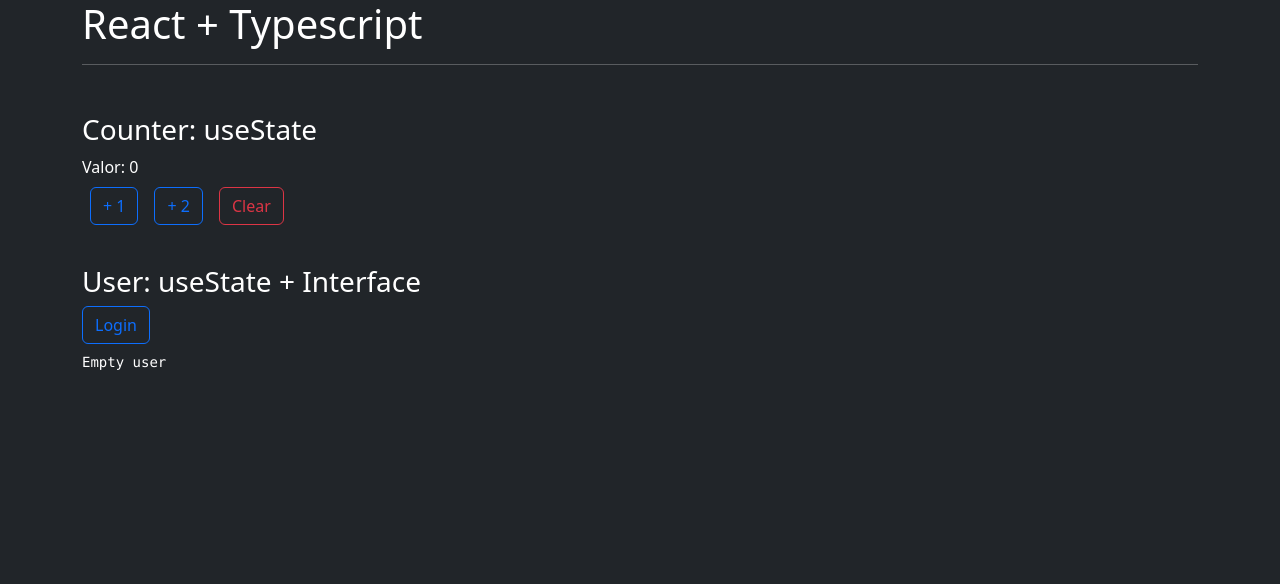
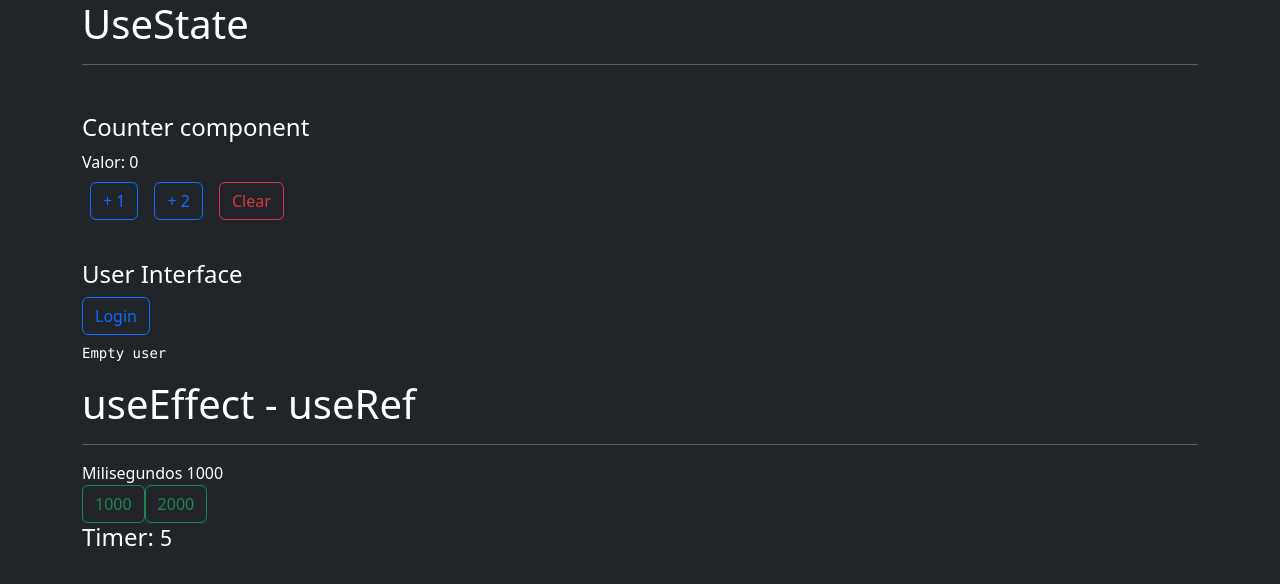
Before and after one commit to jcmurciap/react-hooks, a React (Create React App) app: page / in a window 1280 px wide. Shown: the top 584 px of the page. Built offline with nearby package versions, Linux system fonts and the light colour scheme.

Commit message:
Chore: added useEffect and useRef examples

```diff
--- a/src/App.tsx
+++ b/src/App.tsx
@@ -1,13 +1,17 @@
 import {Counter} from "./Components/Counter";
 import {User} from "./Components/User";
+import {TimerParent} from "./Components/TimerParent";
 
 function App() {
   return (
     <>
-        <h1>React + Typescript</h1>
+        <h1>UseState</h1>
         <hr/>
         <Counter />
         <User />
+        <h1>useEffect - useRef</h1>
+        <hr/>
+        <TimerParent />
     </>
   );
 }
--- a/src/Components/Counter.tsx
+++ b/src/Components/Counter.tsx
@@ -11,7 +11,7 @@ export const Counter = () => {
 
     return (
         <div className="mt-5">
-            <h3>Counter: useState</h3>
+            <h4>Counter component</h4>
             <span>Valor: {counter}</span>
             <br />
             <button className="btn btn-outline-primary m-2" onClick={() => onClick(1)}>
--- /dev/null
+++ b/src/Components/Timer.tsx
@@ -0,0 +1,33 @@
+import {useEffect, useRef, useState} from "react";
+
+type TimerArgs = {
+    miliseconds: number,
+    seconds?: number
+}
+
+export const Timer = ({miliseconds}: TimerArgs) => {
+
+    const [seconds, setSeconds] = useState(0);
+
+    /*
+     * Crea una referencia que sin importar cuantas veces se
+     * reconstruya el componente, siempre será el mismo puntero
+     * en memoria
+     */
+    const ref = useRef<NodeJS.Timer>();
+
+    useEffect(() => {
+        //Cada vez que cambie miliseconds, se va a limpiar el intervalo
+        clearInterval(ref.current);
+
+        ref.current = setInterval(
+            () => setSeconds(current => current + 1 ),
+            miliseconds)
+    }, [miliseconds])
+
+    return (
+        <>
+            <h4>Timer: <small>{seconds}</small></h4>
+        </>
+    )
+}
--- /dev/null
+++ b/src/Components/TimerParent.tsx
@@ -0,0 +1,27 @@
+import {Timer} from "./Timer";
+import {useState} from "react";
+
+export const TimerParent = () => {
+
+    const [miliseconds, setMiliseconds] = useState(1000);
+
+    return (
+        <>
+            <span>Milisegundos {miliseconds}</span>
+            <br/>
+            <button
+                className="btn btn-outline-success"
+                onClick={() => setMiliseconds(1000)}
+            >
+                1000
+            </button>
+            <button
+                className="btn btn-outline-success"
+                onClick={() => setMiliseconds(2000)}
+            >
+                2000
+            </button>
+            <Timer miliseconds={miliseconds}/>
+        </>
+    )
+}
--- a/src/Components/User.tsx
+++ b/src/Components/User.tsx
@@ -16,7 +16,7 @@ export const User = () => {
     return (
         <div className="mt-2">
             <br/>
-            <h3>User: useState + Interface</h3>
+            <h4>User Interface</h4>
             <button className="btn btn-outline-primary mb-2" onClick={onLogin}>
                 Login
             </button>
```
